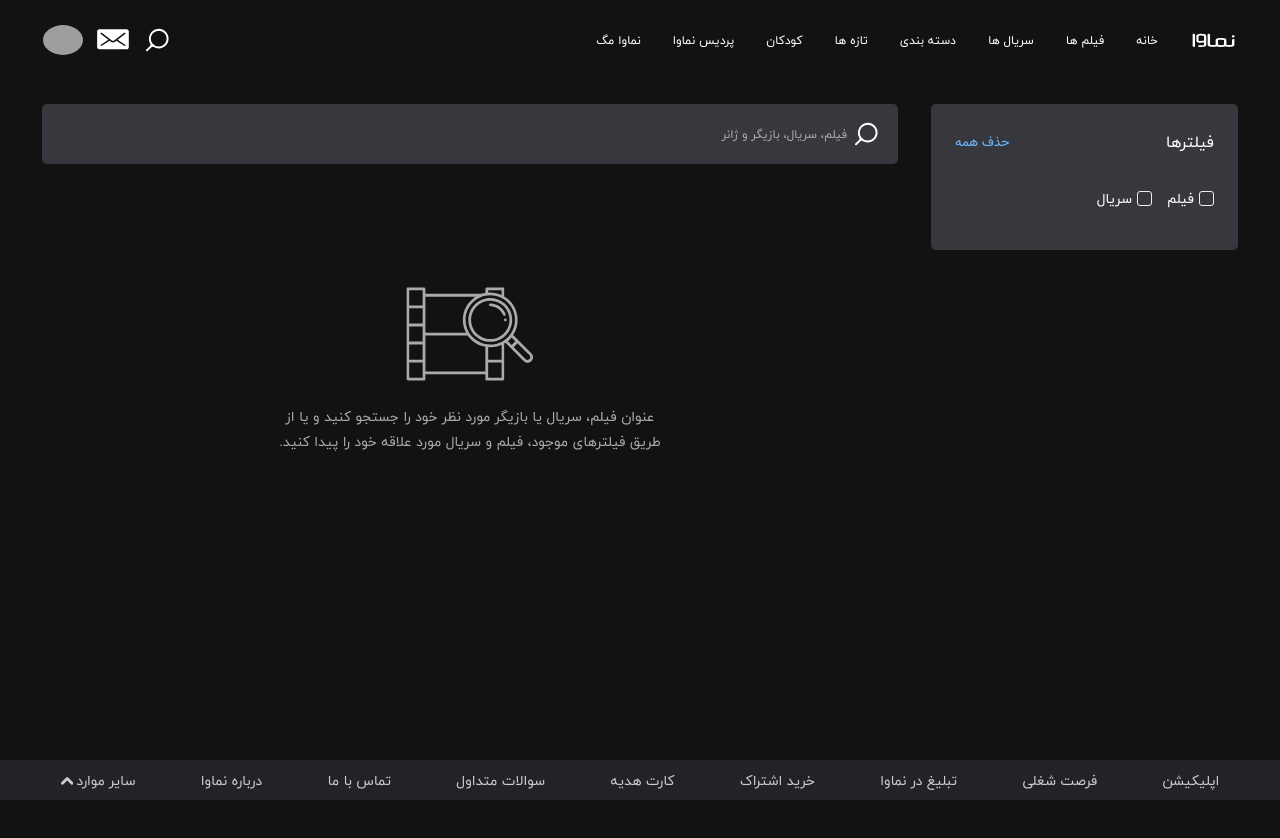
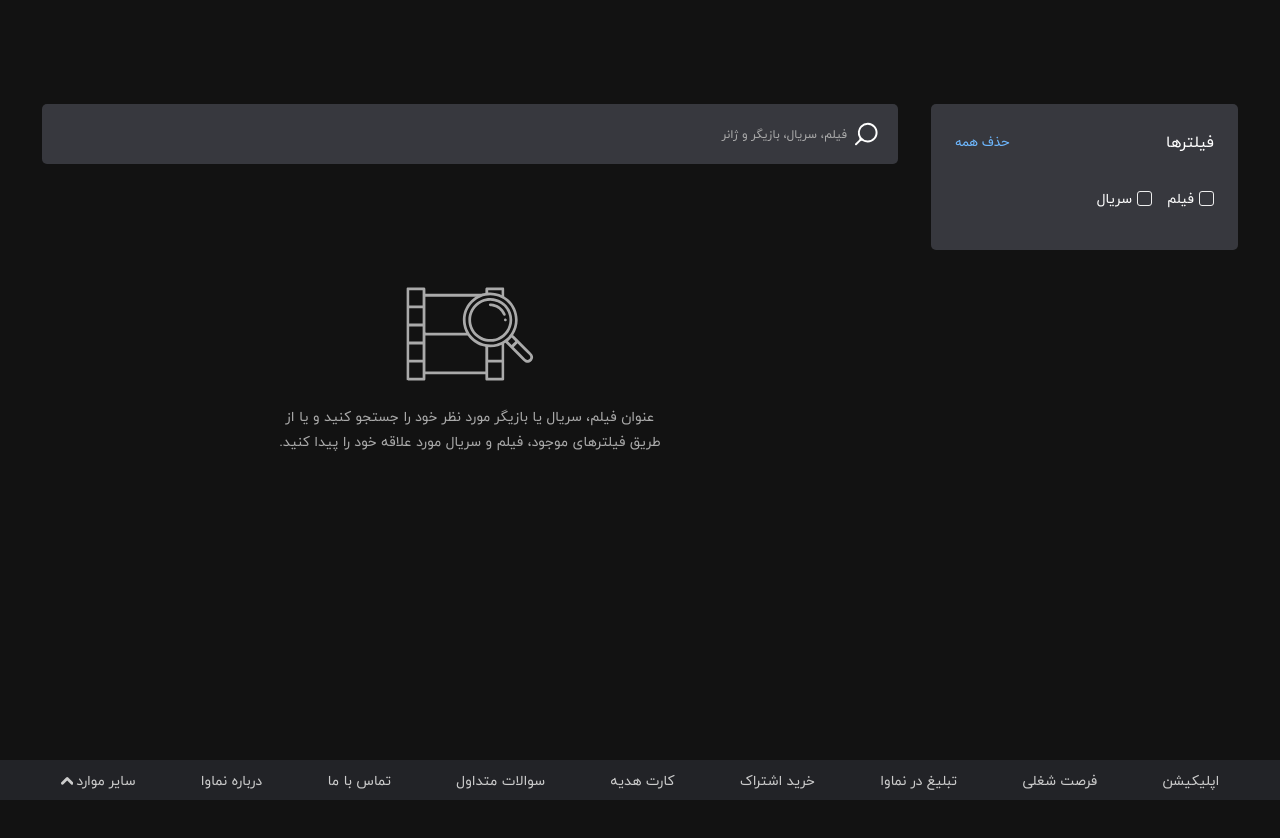
Before and after one commit to alifirozjaei/namava-search, a React app: page / in a window 1280 px wide. Shown: the top 838 px of the page. Built offline with nearby package versions, Linux system fonts and the light colour scheme; grey boxes are pictures that could not be loaded.

Commit message:
Fix Navbar Scroll

```diff
--- a/src/App.css
+++ b/src/App.css
@@ -38,7 +38,7 @@ input {
   min-height: 100vh;
   color: white;
   padding: 0 42px;
-  margin-top: 24px;
+  margin-top: 104px;
 }
 
 .main {
--- a/src/components/Icons/MessageIcon.jsx
+++ b/src/components/Icons/MessageIcon.jsx
@@ -10,8 +10,8 @@ const MessageIcon = () => {
       xmlns="http://www.w3.org/2000/svg"
     >
       <path
-        fill-rule="evenodd"
-        clip-rule="evenodd"
+        fillRule="evenodd"
+        clipRule="evenodd"
         d="M6.4051 9.3208H33.5516C34.1513 9.3208 34.7264 9.55825 35.1503 9.98086C35.5742 10.4035 35.8121 10.9766 35.8117 11.574V27.0676C35.8121 27.665 35.5742 28.2381 35.1503 28.6607C34.7264 29.0834 34.1513 29.3208 33.5516 29.3208H6.4051C5.15662 29.3199 4.14502 28.3113 4.14502 27.0676V11.574C4.14502 10.3303 5.15662 9.32173 6.4051 9.3208ZM31.8454 25.9567C32.0479 25.9209 32.227 25.8112 32.3429 25.6519C32.4593 25.4928 32.5031 25.297 32.4648 25.1077C32.4265 24.9183 32.3092 24.751 32.1388 24.6426L24.5957 19.8358L32.1961 13.9488C32.5184 13.6906 32.5598 13.2386 32.2891 12.933C32.0183 12.6275 31.5355 12.5812 31.2041 12.8291L21.149 20.6165C20.4772 21.1353 19.506 21.1353 18.8343 20.6165L8.78086 12.8291C8.56749 12.6582 8.27211 12.6082 8.00816 12.6982C7.7442 12.7882 7.55273 13.0044 7.50727 13.2635C7.46182 13.5227 7.56946 13.7847 7.78884 13.9488L15.3892 19.8358L7.8462 24.6426C7.60321 24.7835 7.4625 25.0376 7.47978 25.3044C7.49706 25.5712 7.66954 25.8076 7.92894 25.92C8.18833 26.0324 8.49281 26.0028 8.72181 25.8427L16.636 20.7962L17.844 21.7314C19.0915 22.695 20.8952 22.695 22.1427 21.7314L23.3507 20.7962L31.2632 25.8427C31.4333 25.9515 31.6428 25.9925 31.8454 25.9567Z"
         fill="white"
       />
--- a/src/components/Navbar/Navbar.jsx
+++ b/src/components/Navbar/Navbar.jsx
@@ -1,11 +1,31 @@
-import React from "react";
+import React, { useEffect, useState } from "react";
 import styles from "./Navbar.module.css";
 import NamavaIcon from "../Icons/NamavaIcon.jsx";
 import SearchIcon from "../Icons/SearchIcon.jsx";
 import MessageIcon from "../Icons/MessageIcon.jsx";
 const Navbar = () => {
+  const [top, setTop] = useState(0);
+  useEffect(() => {
+    let prevScrollpos = window.pageYOffset;
+    const onScroll = (e) => {
+      let currentScrollPos = window.pageYOffset;
+      if (prevScrollpos > currentScrollPos) {
+        // if scroll up show navbar
+        setTop(0);
+      } else {
+        // if scroll down hide navbar
+        setTop("-100px");
+      }
+      prevScrollpos = currentScrollPos;
+    };
+    window.addEventListener("scroll", onScroll);
+    return () => {
+      removeEventListener("scroll", onScroll);
+    };
+  }, [top]);
+
   return (
-    <nav className={styles.navbar}>
+    <nav className={styles.navbar} style={{ top: top }}>
       <div className={styles["navbar-link"]}>
         <NamavaIcon />
         <span className={styles["navbar-link-item"]}>خانه</span>
--- a/src/components/Navbar/Navbar.module.css
+++ b/src/components/Navbar/Navbar.module.css
@@ -5,6 +5,12 @@
   display: flex;
   justify-content: space-between;
   align-items: center;
+  position: fixed;
+  left: 0;
+  right: 0;
+  background-color: rgba(18, 18, 18, 1);
+  transition: all ease 0.3s;
+  z-index: 100;
 }
 
 .navbar-link {
```
